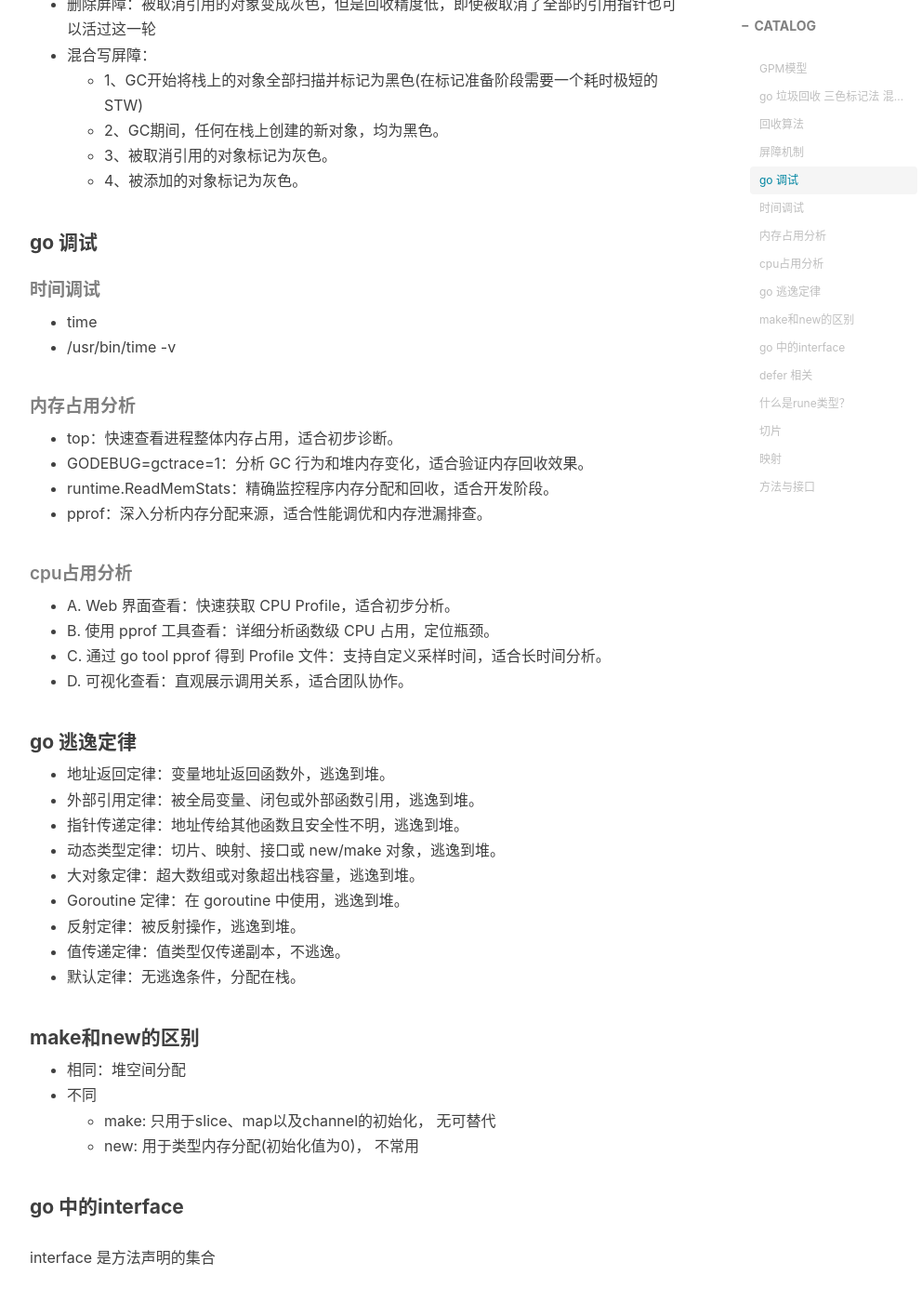
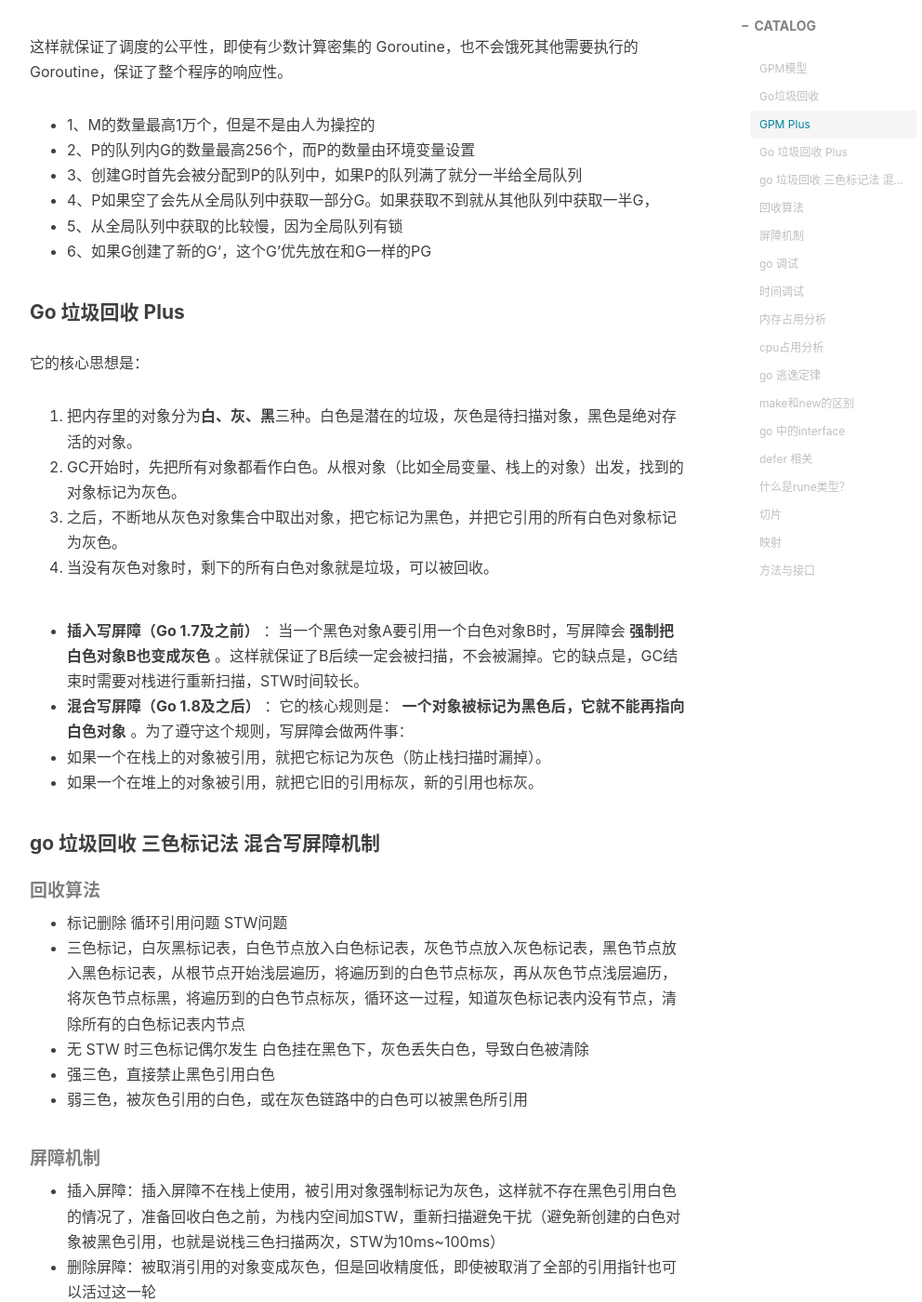
Before and after one commit to hodie-aurora/hodie-aurora.github.io, a Jekyll site: the page built from _posts/2025-05-19-01-GoLang杂项.md, in a window 1280 px wide and 1400 px high, scrolled down 3079 px. Shown: the whole window at 93% size, without its empty margins (233-1225 px from the left). Built offline with Jekyll 4.4.1, drawn with Linux system fonts in a browser that asks for light colours; nearby versions of some CDN libraries; comment, search, counter and statistics services are not loaded; some of the changed text lies outside the part shown.

Commit message:
smoething

```diff
--- a/_posts/2025-05-19-01-GoLang杂项.md
+++ b/_posts/2025-05-19-01-GoLang杂项.md
@@ -24,6 +24,36 @@ P是逻辑处理器，对应一个存放G的本地队列，
 工作时，一个G被创建时会放入P的本地队列，如果本地队列满了就放入全局队列，如果P的本地队列空了就从全局队列获取G，如果获取不到就偷取其他P本地队列中的G，这就是工作偷取，通常偷取一半
 
 如果一个G在M上执行时发生了系统调用阻塞，这个M会和G一起被内核阻塞。但Go调度器会让P与这个M解绑，然后去找一个新的M来继续执行P队列里剩下的G，这样就不会浪费CPU。等原来的G阻塞结束，它会被重新放回队列等待执行
+
+#### Go垃圾回收
+
+Go的垃圾回收是基于**三色标记法**的**并发标记清除**算法。
+
+主要分为四步：
+
+1、准备阶段：触发STW，开启混合写屏障
+
+2、并发标记阶段（和程序并发执行）：使用三色标记法进行标记，如果程序修改了对象引用关系，混合写屏障就会介入，将被引用对象变为灰色，防止黑色对象指向白色对象，避免了本该存活的对象被误删
+
+3、标记终止阶段：触发STW，当不存在灰色对象时，关闭混合写屏障
+
+4、并发清除阶段：回收全部白色对象
+
+三色标记：最开始所有对象都为白色
+
+1、第一轮标记：根节点为黑色，被根节点引用的节点变为灰色
+
+2、下一轮标记：灰色变为黑色并且被黑色节点引用的白色节点变为灰色
+
+3、重复这一过程直到不存在灰色对象
+
+4、回收白色对象
+
+混合写屏障存在的意义就是，当并发标记的时候如果程序让一个黑色对象引用了白色对象就直接把白色对象变为灰色，避免白色对象被清除
+
+**在GC开始时会把栈上所有对象直接标黑（这需要STW），并且在堆上启用屏障，当黑色对象引用白色对象时，会把白色对象变灰** 。
+
+#### GPM Plus
 
 **为什么需要 P 这个角色？只有 M 和 G 不行吗？**
 
@@ -57,16 +87,23 @@ P 的数量由 `runtime.GOMAXPROCS` 这个参数决定，在 Go 1.5 版本之后
 * 3、创建G时首先会被分配到P的队列中，如果P的队列满了就分一半给全局队列
 * 4、P如果空了会先从全局队列中获取一部分G。如果获取不到就从其他队列中获取一半G，
 * 5、从全局队列中获取的比较慢，因为全局队列有锁
-* 6、如果G创建了新的G‘，这个G’优先放在和G一样的P
+* 6、如果G创建了新的G‘，这个G’优先放在和G一样的PG
+
+#### Go 垃圾回收 Plus
+
+它的核心思想是：
+
+1. 把内存里的对象分为**白、灰、黑**三种。白色是潜在的垃圾，灰色是待扫描对象，黑色是绝对存活的对象。
+2. GC开始时，先把所有对象都看作白色。从根对象（比如全局变量、栈上的对象）出发，找到的对象标记为灰色。
+3. 之后，不断地从灰色对象集合中取出对象，把它标记为黑色，并把它引用的所有白色对象标记为灰色。
+4. 当没有灰色对象时，剩下的所有白色对象就是垃圾，可以被回收。
+
+* **插入写屏障（Go 1.7及之前）** ：当一个黑色对象A要引用一个白色对象B时，写屏障会 **强制把白色对象B也变成灰色** 。这样就保证了B后续一定会被扫描，不会被漏掉。它的缺点是，GC结束时需要对栈进行重新扫描，STW时间较长。
+* **混合写屏障（Go 1.8及之后）** ：它的核心规则是： **一个对象被标记为黑色后，它就不能再指向白色对象** 。为了遵守这个规则，写屏障会做两件事：
+* 如果一个在栈上的对象被引用，就把它标记为灰色（防止栈扫描时漏掉）。
+* 如果一个在堆上的对象被引用，就把它旧的引用标灰，新的引用也标灰。
 
 #### go 垃圾回收 三色标记法 混合写屏障机制
-
-Go的垃圾回收是基于**三色标记**的写屏障**并发**模型
-
-标记阶段的大部分工作与用户程序**并发**执行，这使得STW的时间非常短。
-
-并发标记靠写屏障来实现，
-
 
 ##### 回收算法
 
```
